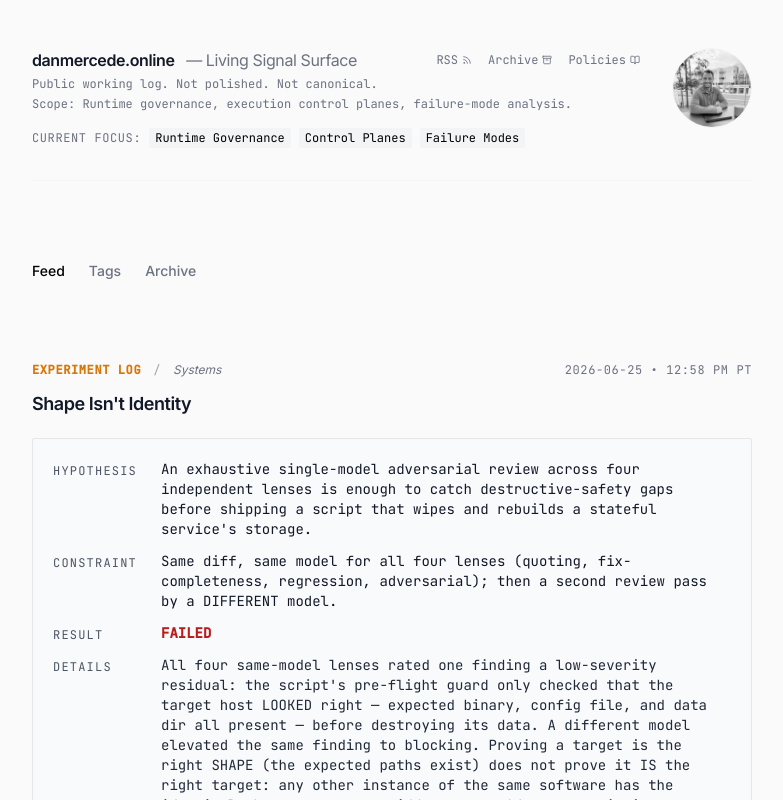
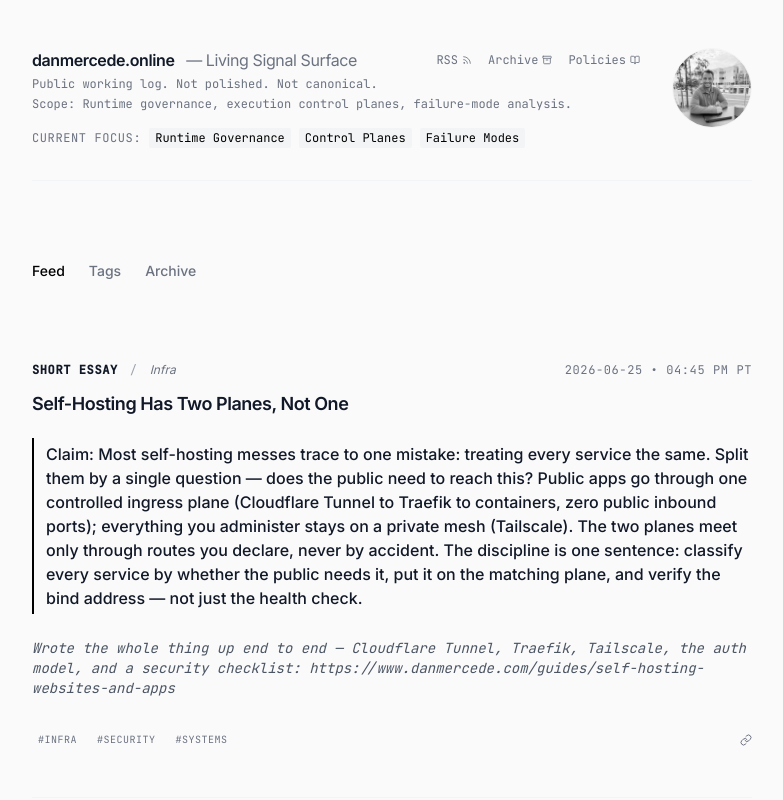
Before and after one commit to OrionArchitekton/danmercede.online, a React (Vite) app: page / in a window 1280 px wide. Shown: the top 800 px of the page, without its empty margins (248-1031 px from the left). Built offline with nearby package versions, Linux system fonts and the light colour scheme.

Commit message:
signal: 2026-06-25-self-hosting-two-planes

```diff
--- a/constants.generated.ts
+++ b/constants.generated.ts
@@ -4,6 +4,19 @@
 import { LogEntry, EntryType } from './types';
 
 export const ENTRIES: LogEntry[] = [
+  {
+    id: "2026-06-25-self-hosting-two-planes",
+    slug: "2026-06-25-self-hosting-two-planes",
+    title: "Self-Hosting Has Two Planes, Not One",
+    date: "2026-06-25",
+    timestamp: "04:45 PM PT",
+    type: EntryType.ShortEssay,
+    context: "Infra",
+    tags: ["infra","security","systems"],
+    claim: "Most self-hosting messes trace to one mistake: treating every service the same. Split them by a single question — does the public need to reach this? Public apps go through one controlled ingress plane (Cloudflare Tunnel to Traefik to containers, zero public inbound ports); everything you administer stays on a private mesh (Tailscale). The two planes meet only through routes you declare, never by accident. The discipline is one sentence: classify every service by whether the public needs it, put it on the matching plane, and verify the bind address — not just the health check.",
+    implication: "Wrote the whole thing up end to end — Cloudflare Tunnel, Traefik, Tailscale, the auth model, and a security checklist: https://www.danmercede.com/guides/self-hosting-websites-and-apps",
+  }
+,
   {
     id: "2026-06-25-shape-isnt-identity",
     slug: "2026-06-25-shape-isnt-identity",
```
Also changed, not shown: inbox/2026-06-25-self-hosting-two-planes.md (added, +10 -0 lines), public/posts.json (+8 -2 lines), 1 other file (tests, documents, lock files or other folders).
